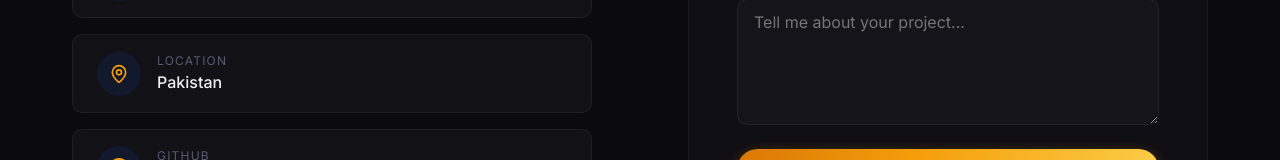
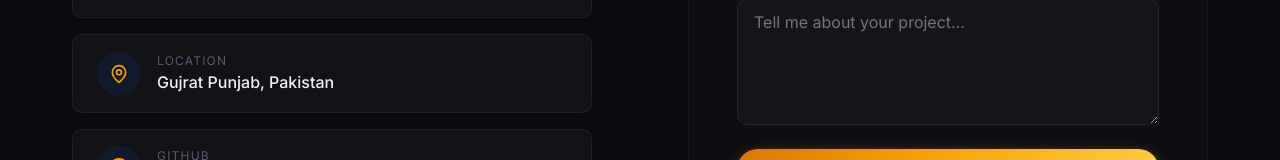
Before and after one commit to alihamza555777-cyber/My-Portfolio, a React (Vite) app: page / in a window 1280 px wide. Shown: the part 4714-4874 px from the top of the page. Built offline with nearby package versions, Linux system fonts and the light colour scheme; no server answers.

Commit message:
Update location from 'Pakistan' to 'Gujrat Punjab, Pakistan'

```diff
--- a/src/sections/Contact.jsx
+++ b/src/sections/Contact.jsx
@@ -69,7 +69,7 @@ export default function Contact() {
                 </div>
                 <div className="link-text">
                   <span className="link-label">Location</span>
-                  <span className="link-value">Pakistan</span>
+                  <span className="link-value">Gujrat Punjab, Pakistan</span>
                 </div>
               </a>
 
```
